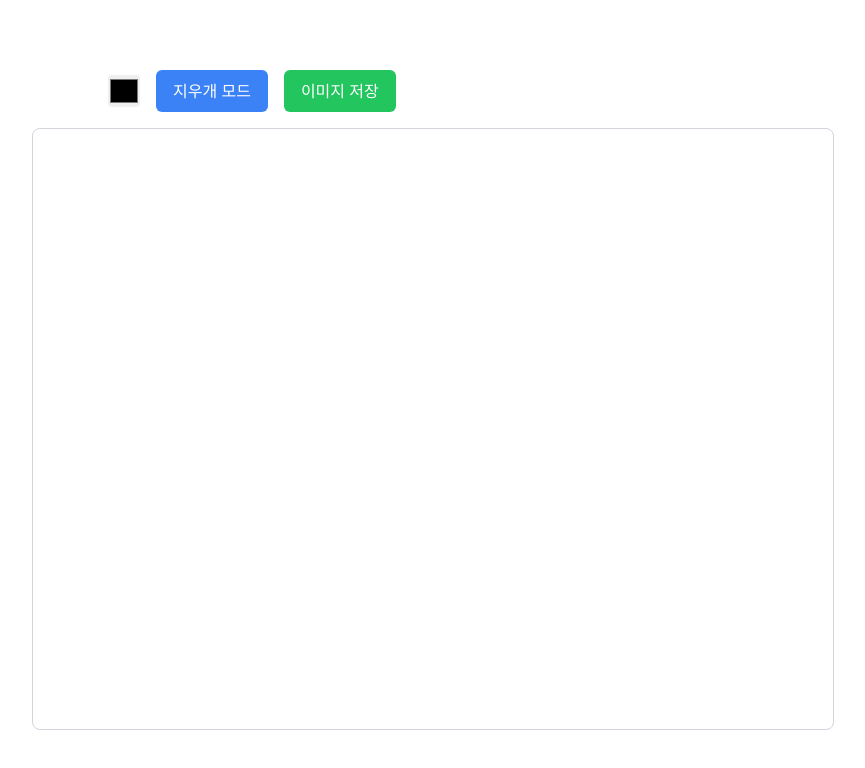
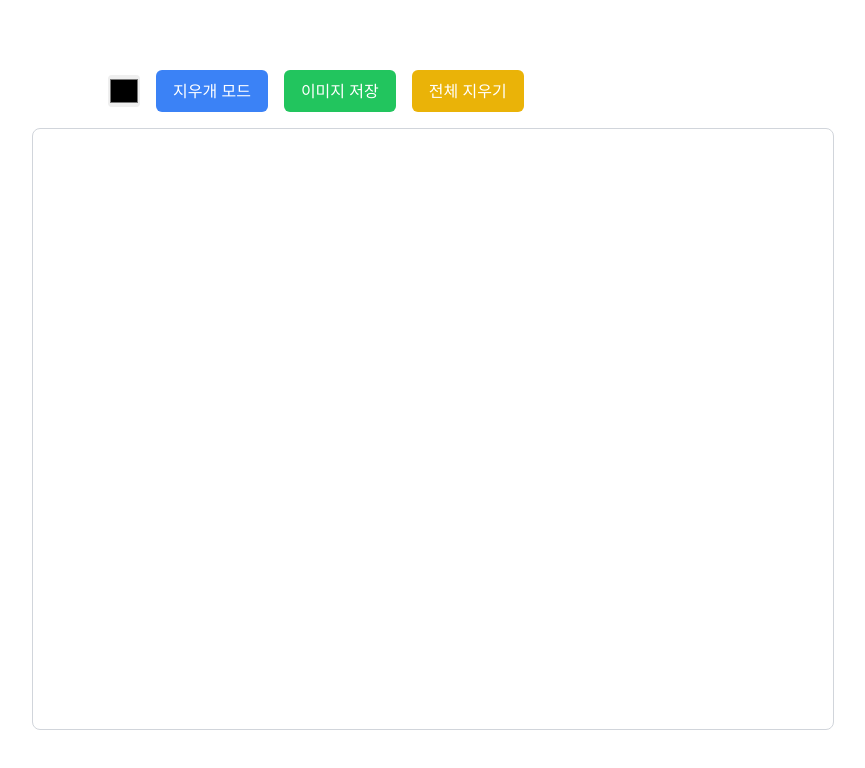
Before and after one commit to hjhj97/gpt-drawing-quiz.frontend, a React (Vite) app: page / in a window 1280 px wide. Shown: the top 768 px of the page, without its empty margins (207-1072 px from the left). Built offline with nearby package versions, Linux system fonts and the light colour scheme.

Commit message:
feat: 전체 지우기 기능 추가

```diff
--- a/src/components/Canvas.tsx
+++ b/src/components/Canvas.tsx
@@ -17,6 +17,7 @@ const Canvas: React.FC<CanvasProps> = ({ width = 800, height = 600 }) => {
     setCurrentColor,
     toggleMode,
     saveImage,
+    clearCanvas,
   } = useCanvas({ width, height });
 
   return (
@@ -56,6 +57,13 @@ const Canvas: React.FC<CanvasProps> = ({ width = 800, height = 600 }) => {
         >
           이미지 저장
         </button>
+
+        <button
+          onClick={clearCanvas}
+          className="px-4 py-2 bg-yellow-500 hover:bg-yellow-600 text-white rounded-md transition-colors"
+        >
+          전체 지우기
+        </button>
       </div>
 
       <canvas
--- a/src/hooks/useCanvas.ts
+++ b/src/hooks/useCanvas.ts
@@ -88,6 +88,13 @@ export const useCanvas = ({ width, height }: UseCanvasProps) => {
     link.click();
   };
 
+  const clearCanvas = () => {
+    if (!context || !canvasRef.current) return;
+
+    // 캔버스 전체 지우기
+    context.clearRect(0, 0, canvasRef.current.width, canvasRef.current.height);
+  };
+
   return {
     canvasRef,
     currentColor,
@@ -98,5 +105,6 @@ export const useCanvas = ({ width, height }: UseCanvasProps) => {
     setCurrentColor,
     toggleMode,
     saveImage,
+    clearCanvas,
   };
 };
```
